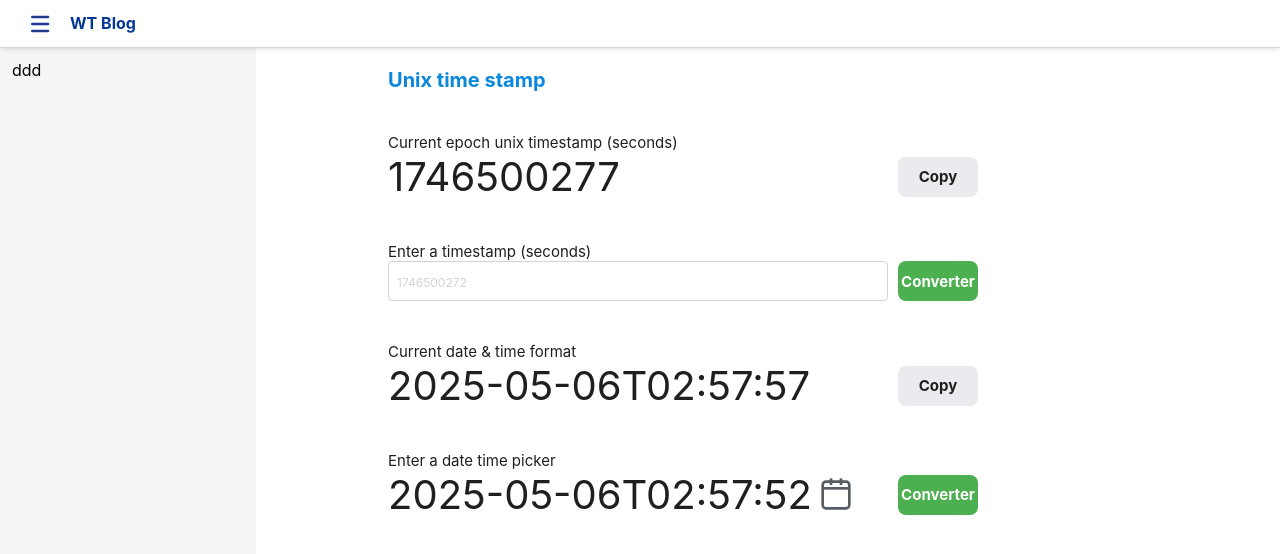
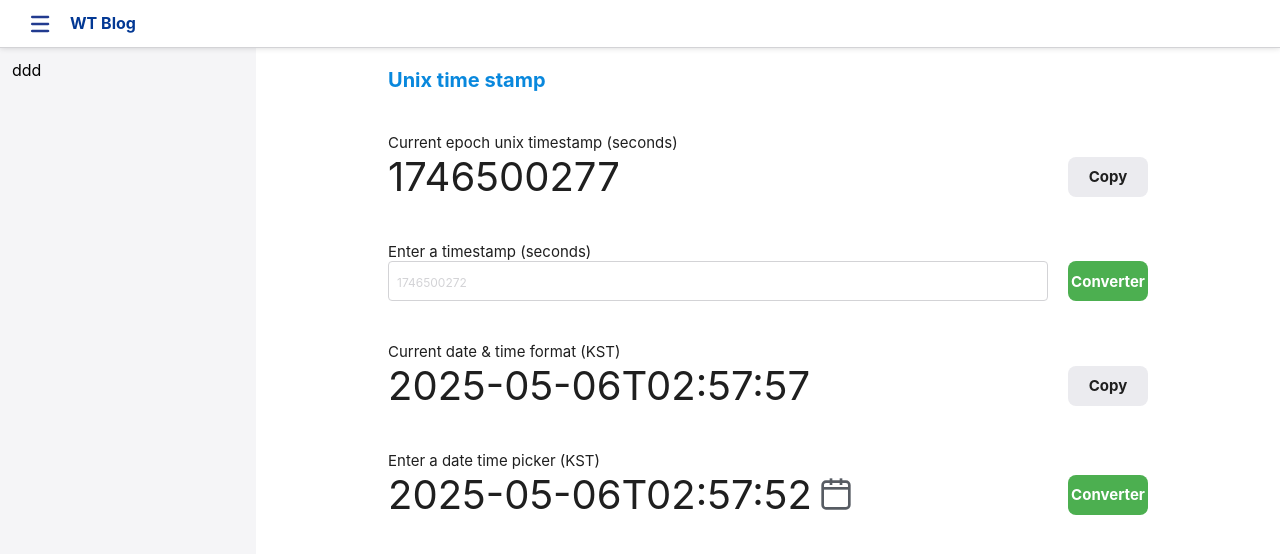
Before and after one commit to WonTaeJang/date-time-format, a Vue app: page /converter/unix-time-stamp in a window 1280 px wide. Shown: the top 554 px of the page. Built offline with nearby package versions, Linux system fonts and the light colour scheme; what v-calendar would draw is missing.

Commit message:
style: component style 개선

```diff
--- a/src/app/converter/components/ConvertDateTime.vue
+++ b/src/app/converter/components/ConvertDateTime.vue
@@ -12,9 +12,6 @@
     <div class="unixtime">
       <TextInput
         v-model:text-value="textUnixTime"
-        :style="{
-          width: '500px'
-        }"
         type="Number"
         size="large"
         :placeholder="unixTimeplaceholder"
@@ -55,7 +52,7 @@
   >
     <div class="title">
       <span>
-        Enter a date time picker
+        Enter a date time picker (KST)
       </span>
     </div>
 
@@ -63,7 +60,7 @@
       <DateTimePicker
         v-model:date="datePicker"
         :style="{
-          width: '500px'
+          flex: 1
         }"
         :data-format="dateTimeFormat"
       />
@@ -147,7 +144,7 @@ const onClickConvert = (type) => {
 .convert-container {
   display: flex;
   align-items: center;
-  gap: 10px;
+  gap: 20px;
 
   span {
     @include mixins.custom-font--normal;
@@ -159,7 +156,7 @@ const onClickConvert = (type) => {
 .unixtime {
   display: flex;
   align-items: center;
-  gap: 10px;
+  gap: 20px;
 
   &-text {
     display: inline-block;
@@ -173,7 +170,7 @@ const onClickConvert = (type) => {
 .datetime {
   display: flex;
   align-items: center;
-  gap: 10px;
+  gap: 20px;
 
   &-text {
     display: inline-block;
@@ -186,5 +183,6 @@ const onClickConvert = (type) => {
 
 .container {
   margin-bottom: 40px;
+  width: 100%;
 }
 </style>
--- a/src/app/converter/components/CurrentDateTime.vue
+++ b/src/app/converter/components/CurrentDateTime.vue
@@ -40,7 +40,7 @@
   >
     <div class="title">
       <span>
-        Current date & time format
+        Current date & time format (KST)
       </span>
     </div>
 
@@ -134,16 +134,18 @@ const onClickCopy = (type) => {
 
 .container {
   margin-bottom: 40px;
+  width: 100%;
 }
 
 .unixtime {
   display: flex;
   align-items: center;
-  gap: 10px;
+  gap: 20px;
 
   &-text {
     display: inline-block;
-    width: 500px;
+    // width: 500px;
+    flex: 1;
     @include mixins.custom-font--400;
     font-size: 40px;
     color: palette.$black;
@@ -153,11 +155,11 @@ const onClickCopy = (type) => {
 .datetime {
   display: flex;
   align-items: center;
-  gap: 10px;
+  gap: 20px;
 
   &-text {
     display: inline-block;
-    width: 500px;
+    flex: 1;
     @include mixins.custom-font--400;
     font-size: 40px;
     color: palette.$black;
```
